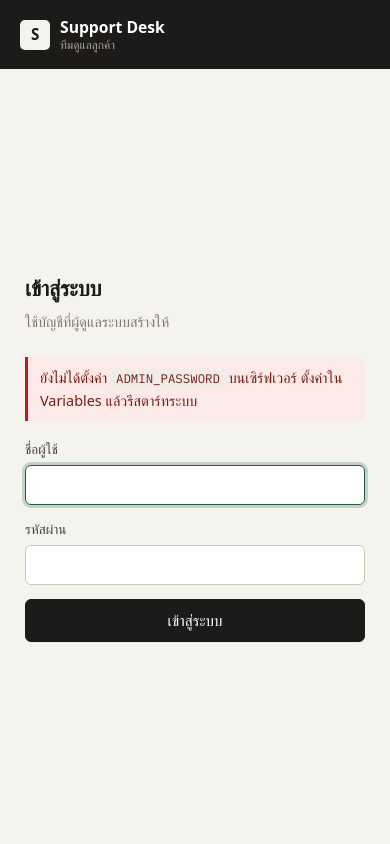
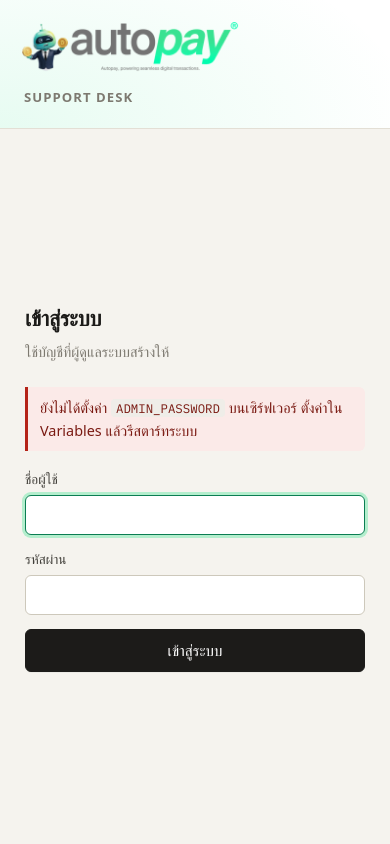
Before and after one commit to zx0147852369/autoplay-AI-agent, a FastAPI app: page /login in a window 390 px wide. Run offline with FastAPI, Linux system fonts and the light colour scheme; some web fonts are replaced.

Commit message:
Add autopay logo and brand colors
- Sidebar and mobile header show the autopay logo, login page shows the
  full logo with tagline on a light panel
- Favicon and touch icon from the mascot
- Accent colors follow the autopay mint green

Co-Authored-By: Claude Opus 5.5 <noreply@anthropic.com>

```diff
--- a/app/static/style.css
+++ b/app/static/style.css
@@ -10,9 +10,10 @@
   --ink: #1c1b19;
   --ink-2: #44423d;
   --muted: #7d7970;
-  --pine: #1f5c46;
-  --pine-2: #174a38;
-  --pine-tint: #e6efe9;
+  --pine: #0b7d52;
+  --pine-2: #08663f;
+  --pine-tint: #e2f8ee;
+  --mint: #38e291;
   --red: #b42318;
   --red-tint: #fbeae8;
   --amber: #a15c07;
@@ -20,7 +21,7 @@
   --blue: #1d4ed8;
   --blue-tint: #e8eefc;
   --grey-tint: #efede8;
-  --focus: 0 0 0 3px rgba(31, 92, 70, 0.22);
+  --focus: 0 0 0 3px rgba(56, 226, 145, 0.35);
   --r: 6px;
   --r-lg: 8px;
   --sidebar: 236px;
@@ -49,7 +50,7 @@ h3 { font-size: 0.92rem; font-weight: 600; margin: 22px 0 10px; }
 code, .mono { font-family: var(--mono); font-size: 0.86em; }
 code { background: var(--grey-tint); padding: 1px 5px; border-radius: 4px; }
 .ic { flex-shrink: 0; }
-::selection { background: #cfe3d8; }
+::selection { background: #c4f5dc; }
 hr.divider { border: 0; border-top: 1px solid var(--line); margin: 16px 0; }
 
 /* ---------- layout ---------- */
@@ -62,7 +63,10 @@ hr.divider { border: 0; border-top: 1px solid var(--line); margin: 16px 0; }
 .shell { margin-left: var(--sidebar); min-height: 100vh; }
 .content { max-width: 1180px; padding: 28px 36px 64px; }
 
-.brand { display: flex; align-items: center; gap: 10px; color: var(--ink); padding: 2px 8px 18px; }
+.brand { display: flex; flex-direction: column; align-items: flex-start; gap: 4px; color: var(--ink); padding: 2px 8px 18px; }
+.brand-logo { display: block; width: 186px; height: auto; }
+.brand-logo.sm { width: 127px; }
+.brand-sub { font-size: 0.74rem; color: var(--muted); padding-left: 2px; }
 .brand:hover { text-decoration: none; }
 .brand-mark {
   width: 30px; height: 30px; border-radius: 5px; background: var(--ink); color: var(--paper);
@@ -79,7 +83,7 @@ hr.divider { border: 0; border-top: 1px solid var(--line); margin: 16px 0; }
   color: var(--ink-2); font-size: 0.92rem; border: 1px solid transparent;
 }
 .nav-item:hover { background: rgba(0, 0, 0, 0.035); text-decoration: none; color: var(--ink); }
-.nav-item.active { background: var(--surface); border-color: var(--line); color: var(--ink); font-weight: 600; box-shadow: 0 1px 0 rgba(0, 0, 0, 0.03); }
+.nav-item.active { background: var(--surface); border-color: var(--line); color: var(--ink); font-weight: 600; box-shadow: inset 3px 0 0 var(--mint), 0 1px 0 rgba(0, 0, 0, 0.03); }
 .nav-item .ic { color: var(--muted); }
 .nav-item.active .ic { color: var(--pine); }
 .nav-badge {
@@ -119,6 +123,7 @@ hr.divider { border: 0; border-top: 1px solid var(--line); margin: 16px 0; }
     -webkit-backdrop-filter: blur(8px); backdrop-filter: blur(8px);
   }
   .mobilebar .brand { padding: 0; flex: 1; }
+  .mobilebar .brand-sub { display: none; }
   .content { padding: 20px 16px 56px; }
 }
 
@@ -329,7 +334,7 @@ a.tag:hover { text-decoration: none; border-color: var(--line-2); }
 .chatlog.compact { max-height: 330px; overflow-y: auto; padding-right: 4px; }
 .chatlog.full { padding: 20px; background: var(--surface-2); }
 .msg { max-width: 80%; align-self: flex-start; padding: 7px 11px; border-radius: 10px 10px 10px 3px; background: var(--surface); border: 1px solid var(--line); }
-.msg.out { align-self: flex-end; border-radius: 10px 10px 3px 10px; background: var(--pine-tint); border-color: #cfe0d5; }
+.msg.out { align-self: flex-end; border-radius: 10px 10px 3px 10px; background: var(--pine-tint); border-color: #bdeed5; }
 .msg.target { border-color: var(--amber); box-shadow: inset 3px 0 0 var(--amber); }
 .msg .meta { font-size: 0.75rem; color: var(--muted); display: flex; gap: 6px; flex-wrap: wrap; align-items: center; }
 .msg .body { white-space: pre-wrap; word-break: break-word; font-size: 0.92rem; }
@@ -382,21 +387,25 @@ a.tag:hover { text-decoration: none; border-color: var(--line-2); }
 
 /* ---------- login ---------- */
 .auth-wrap { min-height: 100vh; display: grid; grid-template-columns: minmax(0, 1fr) minmax(0, 1fr); }
-.auth-side { background: var(--ink); color: #e9e6dd; padding: 40px 48px; display: flex; flex-direction: column; justify-content: space-between; gap: 32px; }
-.auth-side .brand { color: #fff; padding: 0; }
-.auth-side .brand-mark { background: #f5f3ee; color: var(--ink); }
-.auth-side .brand-text small { color: #a9a49a; }
-.auth-points { list-style: none; padding: 0; margin: 0; display: flex; flex-direction: column; gap: 18px; max-width: 380px; }
-.auth-points li { display: grid; grid-template-columns: 24px 1fr; gap: 10px; font-size: 0.9rem; color: #bdb8ad; }
-.auth-points li strong { display: block; color: #fff; font-weight: 600; }
-.auth-points .ic { color: #8fbfaa; margin-top: 3px; }
-.auth-side .fine { font-size: 0.78rem; color: #8b877e; }
+.auth-side {
+  background: var(--surface); border-right: 1px solid var(--line); color: var(--ink-2);
+  padding: 44px 52px; display: flex; flex-direction: column; justify-content: space-between; gap: 32px;
+  background-image: radial-gradient(600px 300px at 0% 100%, rgba(56, 226, 145, 0.12), transparent 70%);
+}
+.auth-logo { display: block; width: 320px; max-width: 100%; height: auto; }
+.auth-title { margin: 14px 0 0 4px; font-size: 0.82rem; font-weight: 600; letter-spacing: 0.08em; text-transform: uppercase; color: var(--muted); }
+.auth-points { list-style: none; padding: 0; margin: 0; display: flex; flex-direction: column; gap: 18px; max-width: 400px; }
+.auth-points li { display: grid; grid-template-columns: 24px 1fr; gap: 10px; font-size: 0.9rem; color: var(--muted); }
+.auth-points li strong { display: block; color: var(--ink); font-weight: 600; }
+.auth-points .ic { color: var(--pine); margin-top: 3px; }
+.auth-side .fine { font-size: 0.78rem; color: var(--muted); }
 .auth-main { display: grid; place-items: center; padding: 32px 20px; }
 .auth-form { width: 100%; max-width: 340px; }
 .auth-form h1 { font-size: 1.35rem; }
 .auth-form .sub { color: var(--muted); margin: 4px 0 24px; font-size: 0.9rem; }
 @media (max-width: 820px) {
   .auth-wrap { grid-template-columns: 1fr; grid-template-rows: auto 1fr; }
-  .auth-side { padding: 18px 20px; }
+  .auth-side { padding: 20px; border-right: 0; border-bottom: 1px solid var(--line); }
+  .auth-logo { width: 220px; }
   .auth-points, .auth-side .fine { display: none; }
 }
--- a/app/templates/base.html
+++ b/app/templates/base.html
@@ -3,11 +3,14 @@
 <head>
   <meta charset="utf-8">
   <meta name="viewport" content="width=device-width, initial-scale=1">
-  <title>{% block title %}หลังบ้าน{% endblock %} · Support Desk</title>
+  <title>{% block title %}หลังบ้าน{% endblock %} · autopay Support</title>
+  <link rel="icon" href="/static/brand/favicon.ico" sizes="any">
+  <link rel="icon" type="image/png" href="/static/brand/mark-64.png">
+  <link rel="apple-touch-icon" href="/static/brand/mark-180.png">
   <link rel="preconnect" href="https://fonts.googleapis.com">
   <link rel="preconnect" href="https://fonts.gstatic.com" crossorigin>
   <link href="https://fonts.googleapis.com/css2?family=Anuphan:wght@400;500;600;700&family=IBM+Plex+Mono:wght@400;500&display=swap" rel="stylesheet">
-  <link rel="stylesheet" href="/static/style.css?v=6">
+  <link rel="stylesheet" href="/static/style.css?v=7">
 </head>
 <body>
 {% if user %}
@@ -18,8 +21,8 @@
 {%- endmacro %}
 <aside class="sidebar" id="sidebar">
   <a class="brand" href="/">
-    <span class="brand-mark">S</span>
-    <span class="brand-text"><strong>Support Desk</strong><small>ทีมดูแลลูกค้า</small></span>
+    <img class="brand-logo" src="/static/brand/logo.png" alt="autopay" width="186" height="38">
+    <span class="brand-sub">Support Desk · ทีมดูแลลูกค้า</span>
   </a>
   <nav class="nav">
     {% if user.role in ('admin', 'agent') %}
@@ -49,7 +52,7 @@
 <div class="shell">
   <header class="mobilebar">
     <button type="button" class="icon-btn" id="menuBtn" aria-label="เมนู">{{ icon('menu', 20) }}</button>
-    <a class="brand" href="/"><span class="brand-mark">S</span><span class="brand-text"><strong>Support Desk</strong></span></a>
+    <a class="brand" href="/"><img class="brand-logo sm" src="/static/brand/logo.png" alt="autopay" width="127" height="26"></a>
   </header>
   <main class="content">
     {% if EPHEMERAL_STORAGE and user.role == 'admin' %}
--- a/app/templates/login.html
+++ b/app/templates/login.html
@@ -4,9 +4,9 @@
 {% block auth %}
 <div class="auth-wrap">
   <aside class="auth-side">
-    <div class="brand">
-      <span class="brand-mark">S</span>
-      <span class="brand-text"><strong>Support Desk</strong><small>ทีมดูแลลูกค้า</small></span>
+    <div>
+      <img class="auth-logo" src="/static/brand/logo-full.png" alt="autopay — powering seamless digital transactions" width="320" height="77">
+      <p class="auth-title">Support Desk</p>
     </div>
     <ul class="auth-points">
       <li>{{ icon('inbox', 16) }}<span><strong>ตรวจก่อนส่งทุกข้อความ</strong>ร่างคำตอบจะรอในคิวจนกว่าทีมงานกดอนุมัติ</span></li>
```
Also changed, not shown: app/static/brand/favicon.ico (added), app/static/brand/logo-full.png (added), app/static/brand/logo.png (added), app/static/brand/mark-180.png (added), app/static/brand/mark-64.png (added).
